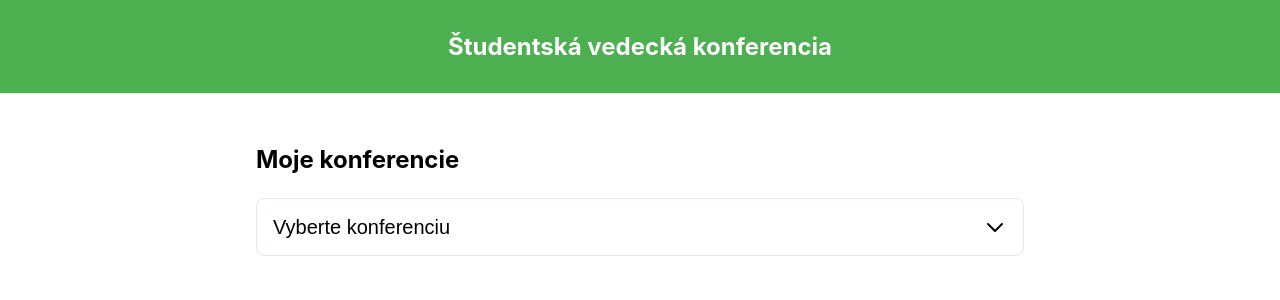
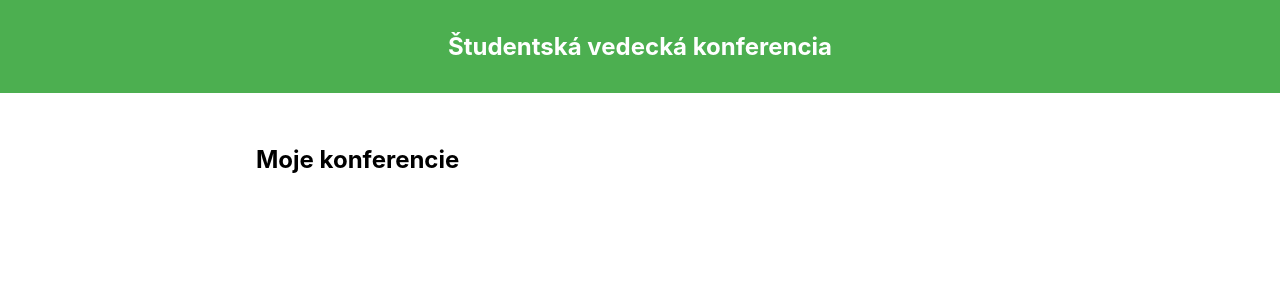
Before and after one commit to martinHype/sw_team5, a React (Create React App) app in the folder frontend/: page /home in a window 1280 px wide. Shown: the top 300 px of the page. Built offline with nearby package versions, Linux system fonts and the light colour scheme; sample sign-in values are in the browser's storage.

Commit message:
removing dropdown from MainScreen

```diff
--- a/frontend/src/screens/MainScreen/MainScreen.js
+++ b/frontend/src/screens/MainScreen/MainScreen.js
@@ -1,32 +1,9 @@
-'use client'
+'use client';
 
-import React, { useState } from 'react';
+import React from 'react';
 import { styles } from './styles';
 
 const MainScreen = () => {
-    const [isOpen, setIsOpen] = useState(false);
-    const [selectedConference, setSelectedConference] = useState(null);
-
-    const conferences = [
-        "Konferencia 1",
-        "Konferencia 2",
-        "Konferencia 3",
-    ];
-
-    const handleConferenceSelect = (conference) => {
-        setSelectedConference(conference);
-        setIsOpen(false);
-    };
-
-    const handleFileUpload = (event) => {
-        const file = event.target.files[0];
-        if (file) {
-            // Here you would typically handle the file upload
-            console.log(`File selected for ${selectedConference}:`, file.name);
-            // You can add your file upload logic here
-        }
-    };
-
     return (
         <div style={styles.container}>
             <header style={styles.header}>
@@ -35,65 +12,6 @@ const MainScreen = () => {
 
             <main style={styles.main}>
                 <h2 style={styles.sectionTitle}>Moje konferencie</h2>
-
-                <div style={styles.dropdown}>
-                    <button
-                        onClick={() => setIsOpen(!isOpen)}
-                        style={{
-                            ...styles.dropdownButton,
-                            ...(isOpen ? styles.dropdownButtonHover : {})
-                        }}
-                    >
-            <span style={styles.dropdownButtonText}>
-              {selectedConference || "Vyberte konferenciu"}
-            </span>
-                        <svg
-                            style={{
-                                ...styles.dropdownIcon,
-                                ...(isOpen ? styles.dropdownIconOpen : {})
-                            }}
-                            fill="none"
-                            viewBox="0 0 24 24"
-                            stroke="currentColor"
-                        >
-                            <path
-                                strokeLinecap="round"
-                                strokeLinejoin="round"
-                                strokeWidth={2}
-                                d="M19 9l-7 7-7-7"
-                            />
-                        </svg>
-                    </button>
-
-                    {isOpen && (
-                        <div style={styles.dropdownMenu}>
-                            {conferences.map((conference, index) => (
-                                <div
-                                    key={index}
-                                    style={styles.dropdownMenuItem}
-                                    onClick={() => handleConferenceSelect(conference)}
-                                >
-                                    {conference}
-                                </div>
-                            ))}
-                        </div>
-                    )}
-                </div>
-
-                {selectedConference && (
-                    <div style={styles.conferenceBox}>
-                        <span style={styles.conferenceName}>{selectedConference}</span>
-                        <label htmlFor="file-upload" style={styles.uploadButton}>
-                            Nahrať súbor
-                        </label>
-                        <input
-                            id="file-upload"
-                            type="file"
-                            onChange={handleFileUpload}
-                            style={{ display: 'none' }}
-                        />
-                    </div>
-                )}
             </main>
         </div>
     );
```
